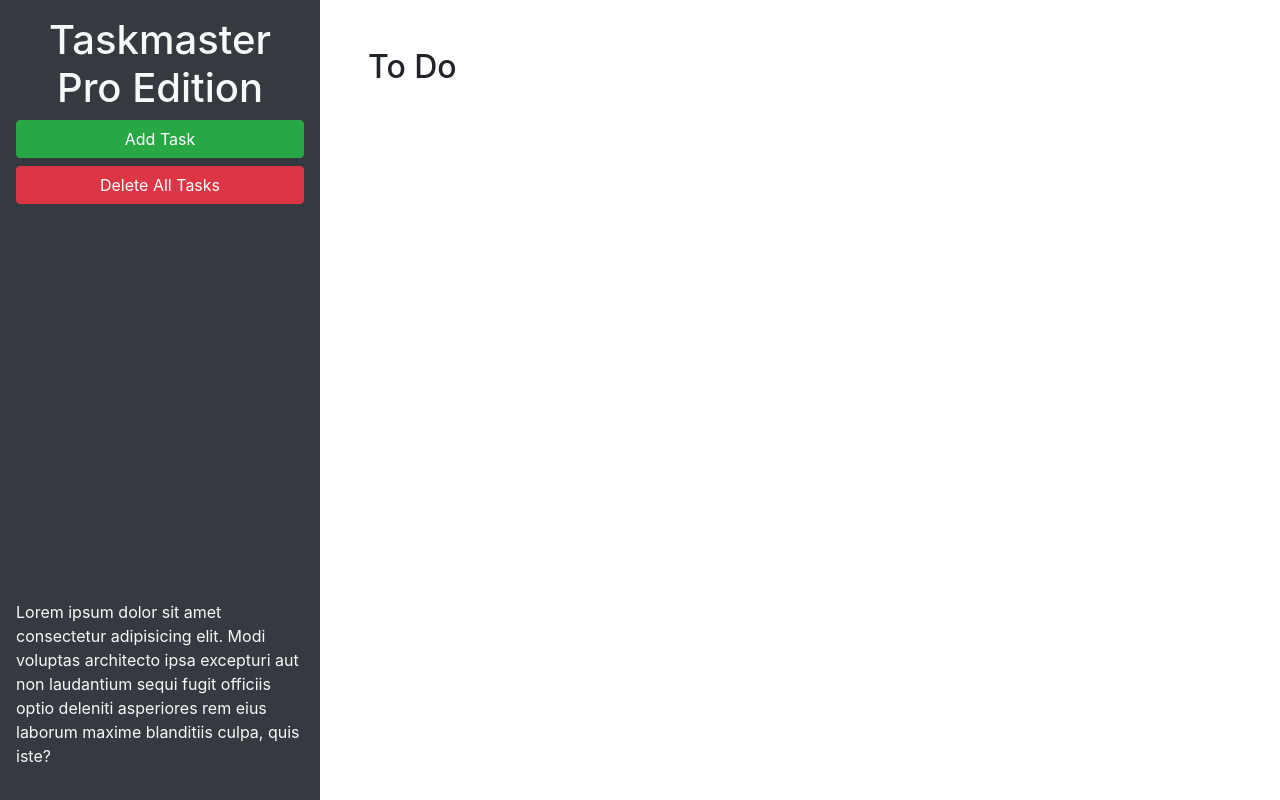
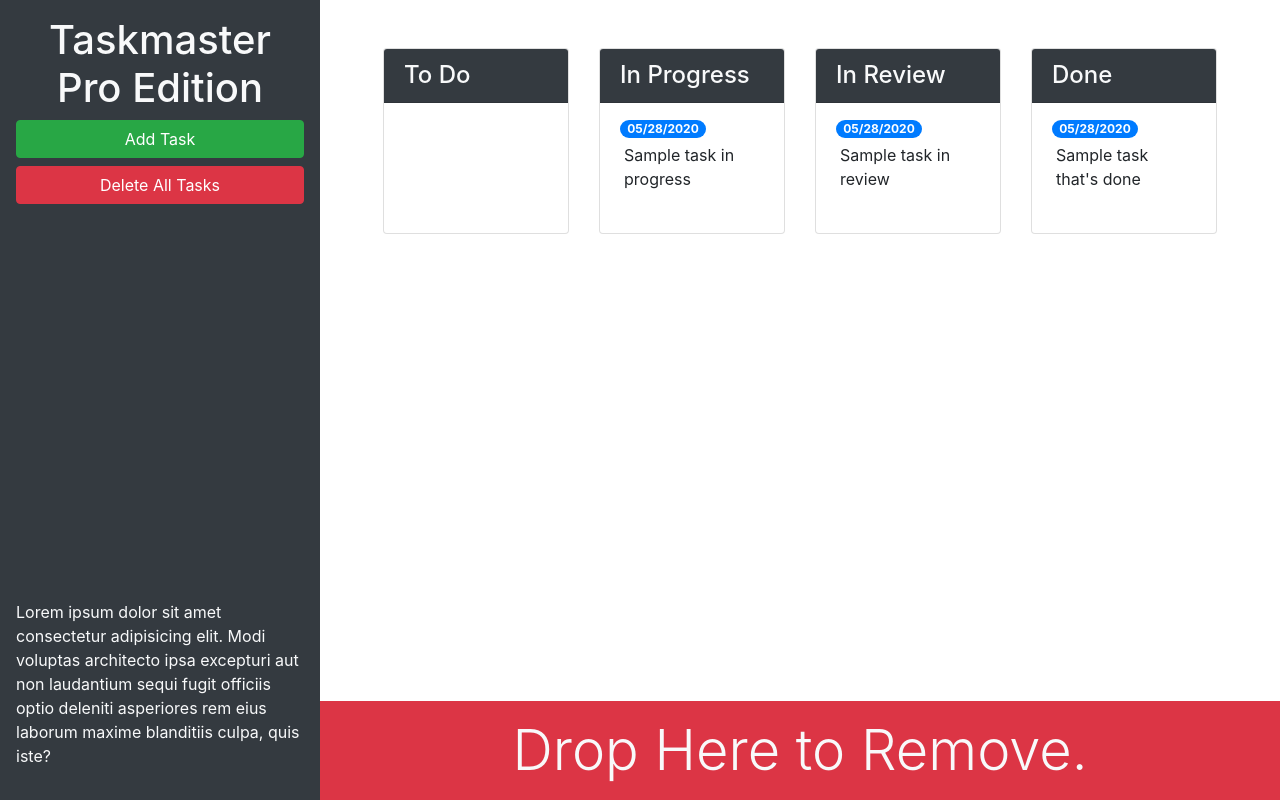
Before and after one commit to sam-levin/taskmaster-pro, a plain HTML site: page index.html in a window 1280 px wide. Drawn offline with nearby package versions, Linux system fonts and the light colour scheme.

Commit message:
updating stuff with bootstrap

```diff
--- a/index.html
+++ b/index.html
@@ -13,20 +13,74 @@
 <body>
 
   <div class="row min-vh-100 no-gutters">
-    <header class="col-12 col-lg-3 bg-dark text-light d-flex flex-column p-4 p-lg-3">
+    <header class="col-12 col-lg-3 bg-dark text-light d-flex sticky-top flex-column p-4 p-lg-3">
       <h1 class="text-center">Taskmaster Pro Edition</h1>
       <button id="create-task" class="btn btn-block btn-success" data-toggle="modal" data-target="#task-form-modal">Add
         Task</button>
       <button id="remove-tasks" class="btn btn-block btn-danger">Delete All Tasks</button>
-      <p class="mt-auto">Lorem ipsum dolor sit amet consectetur adipisicing elit. Modi voluptas architecto ipsa
-        excepturi aut non
+      <p class="mt-auto d-none d-lg-block">Lorem ipsum dolor sit amet consectetur adipisicing elit. Modi voluptas architecto ipsa excepturi aut non
         laudantium sequi fugit officiis optio deleniti asperiores rem eius laborum maxime blanditiis culpa, quis iste?
       </p>
     </header>
-    <main class="col-12 col-lg-9">
-      <div class="m-5">
-        <h2>To Do</h2>
-        <ul id="list-toDo" class="list-group"> </ul>
+    <main class="col-12 col-lg-9 d-flex flex-column">
+      <div class="m-5 row justify-content-around">
+        <div class="col-12 col-md-6 col-xl-3 mb-3">
+          <div class="card">
+            <h4 class="card-header bg-dark text-light">
+               To Do
+            </h4>
+            <ul id="list-toDo" class="list-group list-group-flush"></ul>
+          </div>
+        </div>
+
+        <!-- todo end -->
+        <!-- in progress start -->
+        <div class="col-12 col-md-6 col-xl-3 mb-3">
+          <div class="card">
+            <h4 class="card-header bg-dark text-light">
+               In Progress
+            </h4>
+            <ul id="list-inProgress" class="list-group list-group-flush">
+              <li class="list-group-item">
+                <span class="badge badge-primary badge-pill">05/28/2020</span>
+                <p class="m-1">Sample task in progress</p>
+              </li>
+            </ul>
+          </div>
+        </div>
+        <div class="col-12 col-md-6 col-xl-3 mb-3">
+          <div class="card">
+            <h4 class="card-header bg-dark text-light">
+               In Review
+            </h4>
+            <ul id="list-inReview" class="list-group list-group-flush">
+              <li class="list-group-item">
+                <span class="badge badge-primary badge-pill">05/28/2020</span>
+                <p class="m-1">Sample task in review</p>
+              </li>
+            </ul>
+          </div>
+        </div>
+        <!-- in review end -->
+        <!-- done start -->
+        <div class="col-12 col-md-6 col-xl-3 mb-3">
+          <div class="card">
+            <h4 class="card-header bg-dark text-light">
+               Done
+            </h4>
+            <ul id="list-done" class="list-group list-group-flush">
+              <li class="list-group-item">
+                <span class="badge badge-primary badge-pill">05/28/2020</span>
+                <p class="m-1">Sample task that's done</p>
+              </li>
+            </ul>
+          </div>
+        </div>
+      </div>
+      <div id="trash" class="mt-auto">
+        <div class="w-100 bg-danger p-3 text-center text-light display-4 ">
+          Drop Here to Remove.
+        </div>
       </div>
     </main>
   </div>
@@ -46,11 +100,11 @@
           <form>
             <div class="form-group">
               <label for="modalTaskDescription">Task description</label>
-              <textarea id="modalTaskDescription" rows="3"></textarea>
+              <textarea id="modalTaskDescription" rows="3" class="form-control"></textarea>
             </div>
             <div class="form-group">
               <label for="modalDueDate">Due date</label>
-              <input type="text" id="modalDueDate" placeholder="mm/dd/yyyy" autocomplete="off" />
+              <input type="text" id="modalDueDate" class="form-control" placeholder="mm/dd/yyyy" autocomplete="off" />
             </div>
           </form>
         </div>
```
